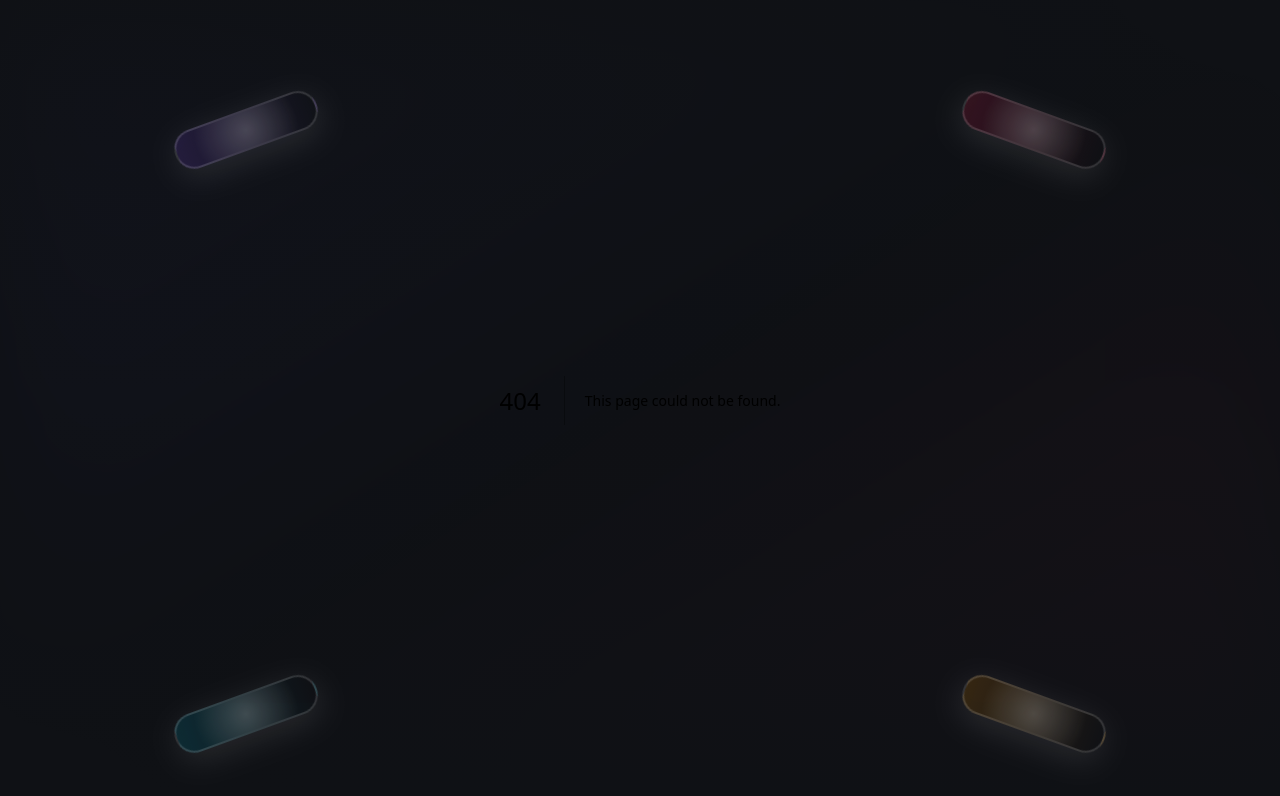
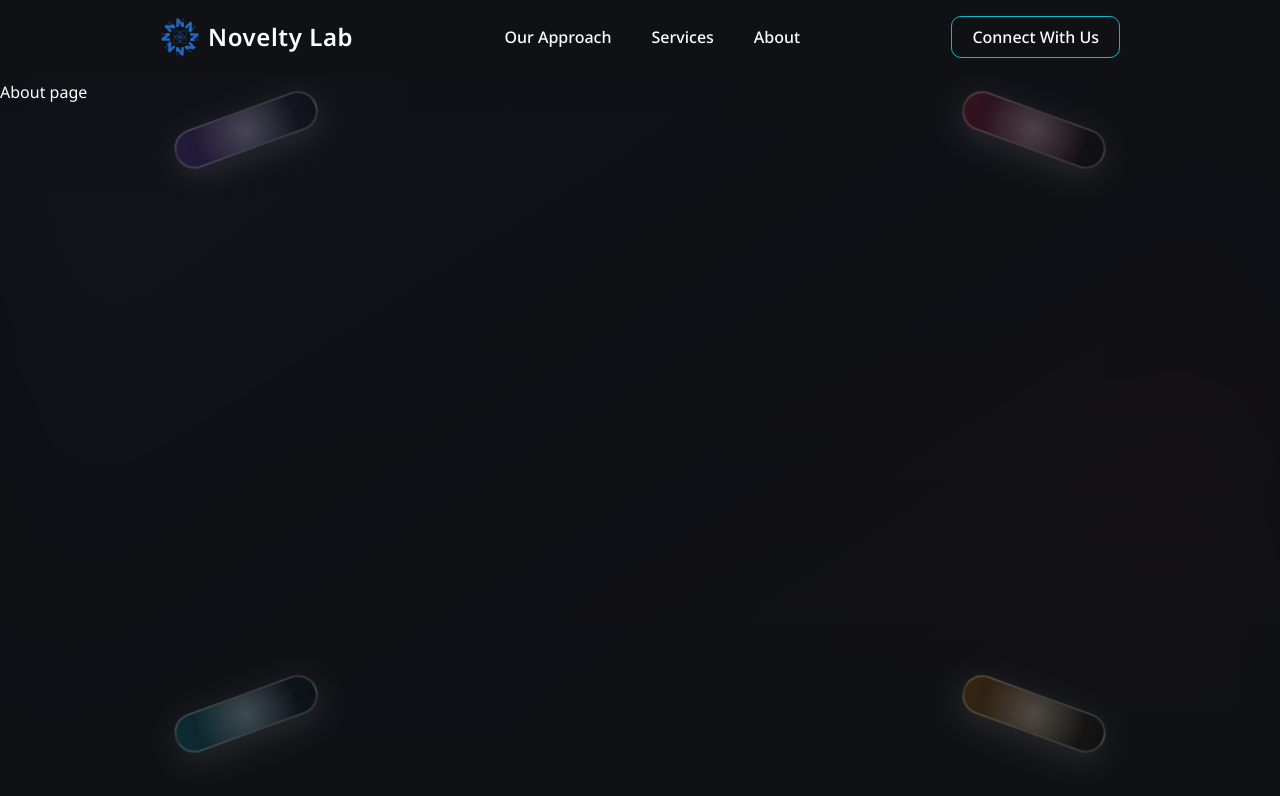
Before and after one commit to rupeshbug/novelty_lab_website, a Next.js app: page /about in a window 1280 px wide. Before the commit this address had no page. Shown: the top 796 px of the page. Built offline with nearby package versions, Linux system fonts and the light colour scheme.

Commit message:
about page started

```diff
--- /dev/null
+++ b/src/app/about/page.tsx
@@ -0,0 +1,13 @@
+"use client";
+import Navbar from "../components/Navbar";
+
+export default function ServicesPage() {
+  return (
+    <>
+      <Navbar />
+      <main>
+        <h1 className="mt-20 text-white">About page</h1>
+      </main>
+    </>
+  );
+}
```
